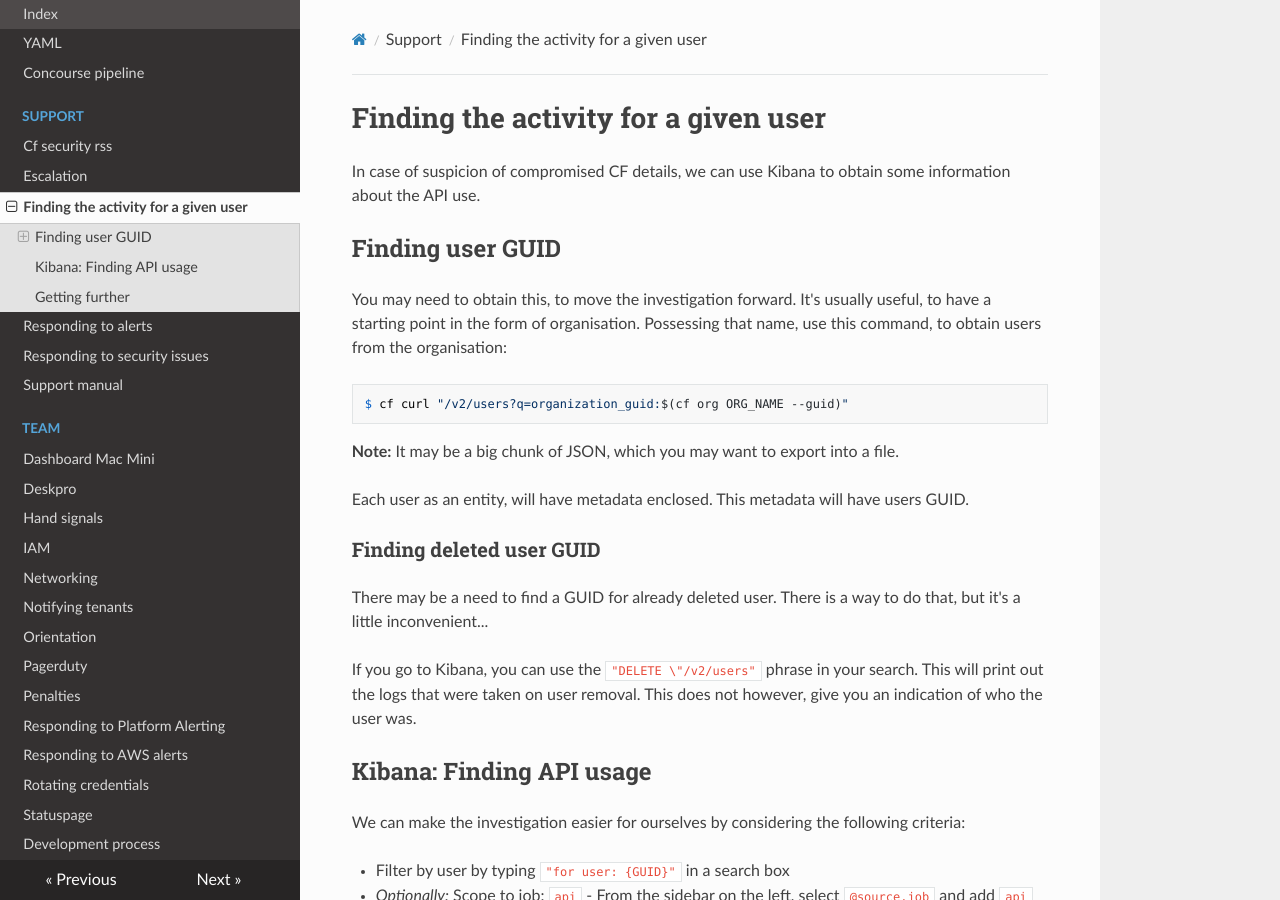
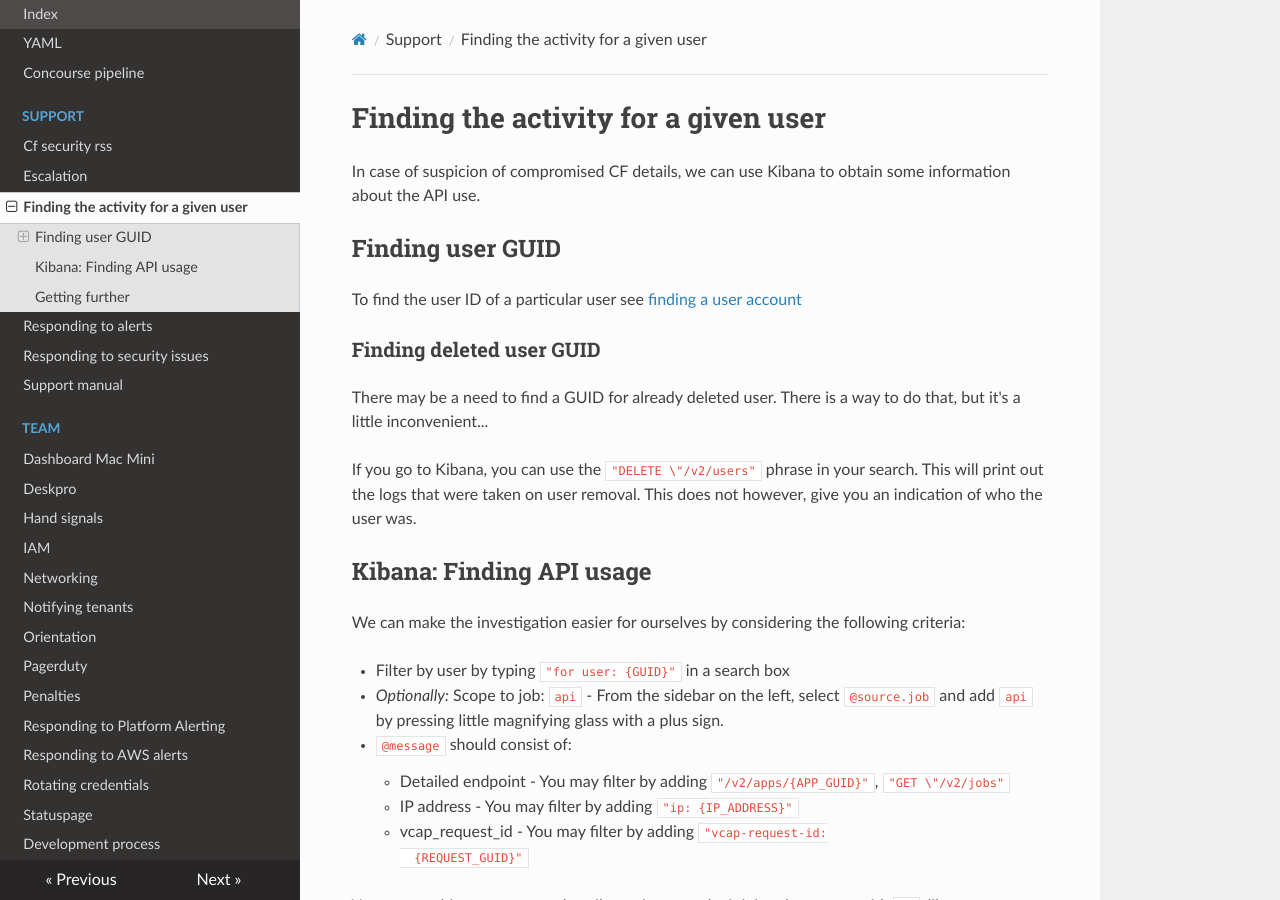
Before and after one commit to alphagov/paas-team-manual, an MkDocs documentation site: the page built from docs/support/finding_activity.md, in a window 1280 px wide and 900 px high. Built offline with MkDocs 1.6.1, drawn with Linux system fonts in a browser that asks for light colours; nearby versions of some CDN libraries.

Commit message:
Document how to find a user in UAA
And link to it from the places where we previously described this.

````diff
--- a/docs/support/finding_activity.md
+++ b/docs/support/finding_activity.md
@@ -5,20 +5,7 @@ obtain some information about the API use.
 
 ## Finding user GUID
 
-You may need to obtain this, to move the investigation forward. It's
-usually useful, to have a starting point in the form of organisation.
-Possessing that name, use this command, to obtain users from the
-organisation:
-
-```
-$ cf curl "/v2/users?q=organization_guid:$(cf org ORG_NAME --guid)"
-```
-
-**Note:** It may be a big chunk of JSON, which you may want to export
-into a file.
-
-Each user as an entity, will have metadata enclosed. This metadata will
-have users GUID.
+To find the user ID of a particular user see [finding a user account](../guides/CF_UAA_user_management.md#finding-a-user-account)
 
 ### Finding deleted user GUID
 
````
Also changed, not shown: docs/guides/CF_UAA_user_management.md (+11 -1 lines).
